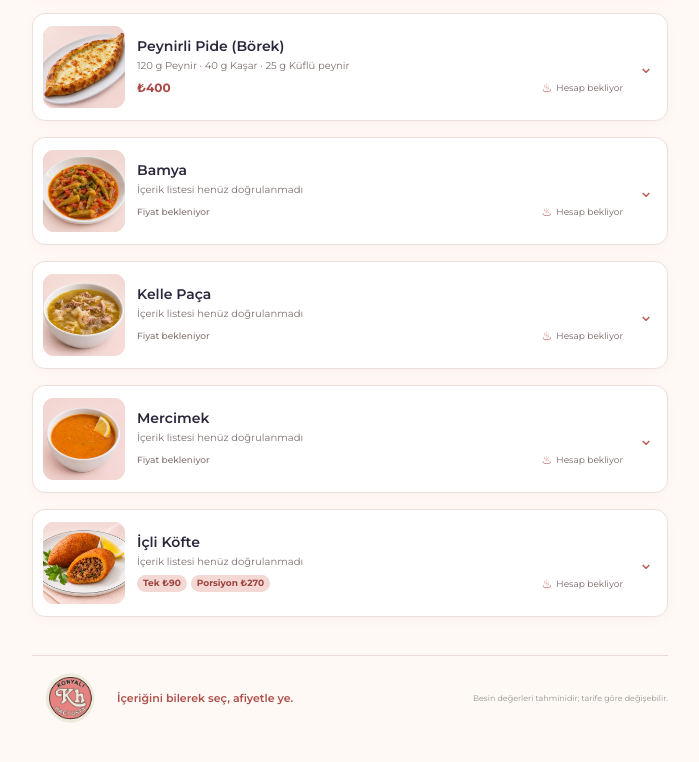
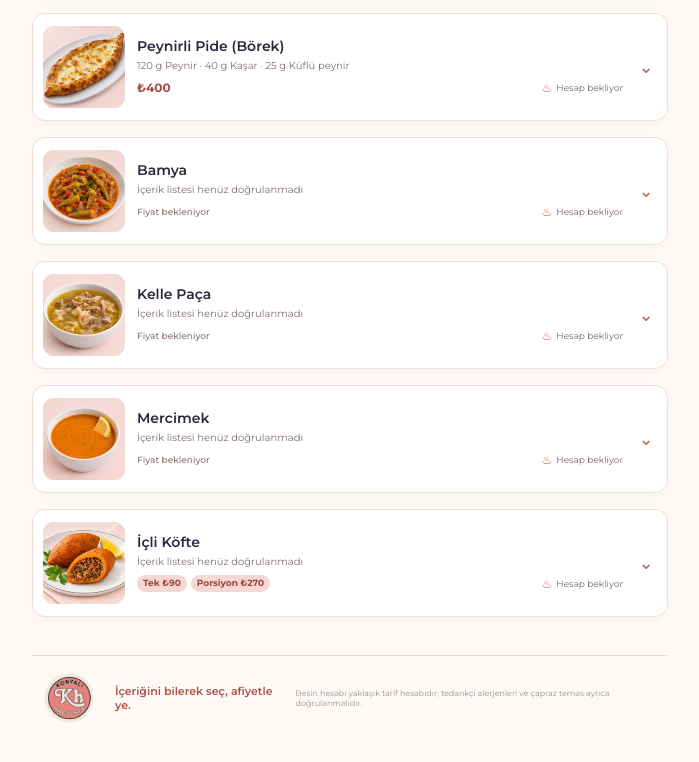
Before and after one commit to meyildiz1994/khurestaurant, a plain HTML site: page index.html in a window 1280 px wide. Shown: the part 2309-3071 px from the top of the page, without its empty margins (290-989 px from the left). Drawn offline with Linux system fonts and the light colour scheme.

Commit message:
Clarify nutrition and allergen note

```diff
--- a/index.html
+++ b/index.html
@@ -33,7 +33,7 @@
           <div class="menu-grid" id="menu-grid" aria-live="polite"></div>
           <div class="empty-state" id="empty-state" hidden><span>⌕</span><h3>Bu aramayla eşleşen yemek yok</h3><p>Başka bir yemek ya da içerik adı deneyin.</p><button id="clear-filters">Aramayı temizle</button></div>
         </section>
-        <footer class="footer"><img class="footer-logo" src="assets/logo.png?v=2" alt="" /><p>İçeriğini bilerek seç, afiyetle ye.</p><span>Besin değerleri tahminidir; tarife göre değişebilir.</span></footer>
+        <footer class="footer"><img class="footer-logo" src="assets/logo.png?v=2" alt="" /><p>İçeriğini bilerek seç, afiyetle ye.</p><span>Besin hesabı yaklaşık tarif hesabıdır; tedarikçi alerjenleri ve çapraz temas ayrıca doğrulanmalıdır.</span></footer>
       </main>
     </div>
   </body>
```
